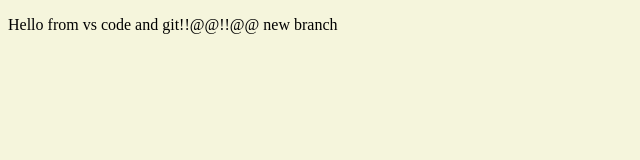
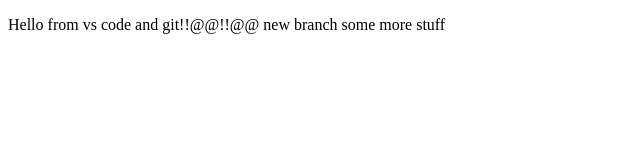
Before and after one commit to david9313951003-cpu/vscode-git, a plain HTML site: page index.html in a window 1280 px wide. Shown: the whole page, without its empty margins (0-640 px from the left). Drawn offline with Linux system fonts and the light colour scheme.

Commit message:
changed stuff

```diff
--- a/index.html
+++ b/index.html
@@ -4,9 +4,11 @@
     <meta charset="UTF-8">
     <meta name="viewport" content="width=device-width, initial-scale=1.0">
     <title>Hello from vs code and git</title>
-    <link rel="stylesheet" href="./styles.css">
 </head>
 <body>
-    <p>Hello from vs code and git!!@@!!@@ new branch</p>
+    <p>Hello from vs code and git!!@@!!@@ new branch
+
+        some more stuff
+    </p>
 </body>
 </html>
--- a/styles.css
+++ /dev/null
@@ -1,4 +0,0 @@
-body{
-
-    background-color: beige;
-}
```
